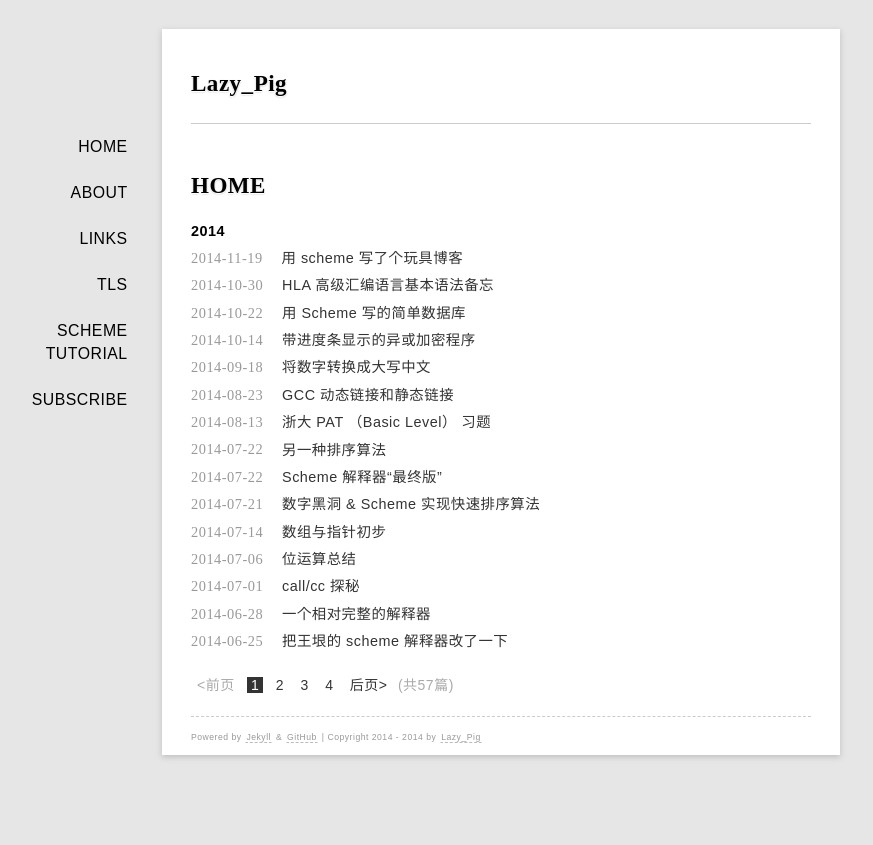
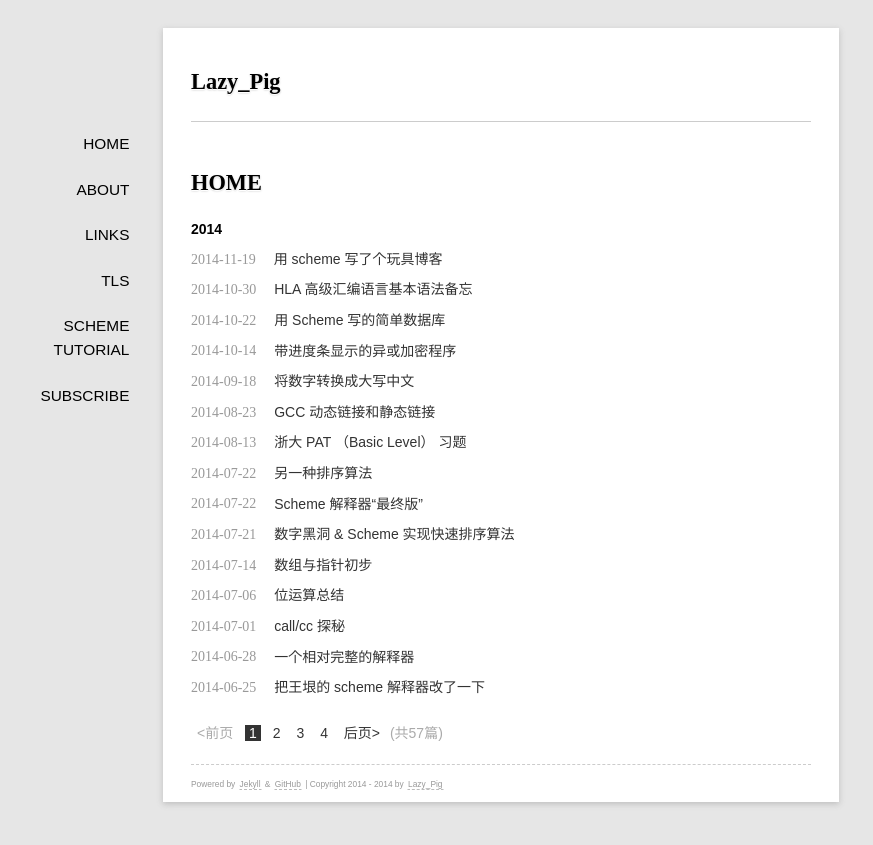
Before and after one commit to rhuichao/uternet.github.io, a Jekyll site: the page built from index.html, in a window 1280 px wide. Shown: the top 845 px of the page, without its empty margins (139-1012 px from the left). Built offline with Jekyll 4.4.1, drawn with Linux system fonts in a browser that asks for light colours; Markdown is read by kramdown in place of the engine named in the settings; the list of posts is cut into pages by our own code.

Commit message:
new document posted

```diff
--- a/media/css/style.css
+++ b/media/css/style.css
@@ -3,14 +3,14 @@
 @import url(http://fonts.googleapis.com/css?family=Gentium+Book+Basic:400,700);
 */
 body{
-    font-size:0.9em;
-    letter-spacing :0.5px;
+    font-size:14px;
+    /*letter-spacing :0.5px;*/
     margin-left:auto;
     margin-right:auto;
     font-family:"Hiragino Sans GB","Microsoft YaHei","WenQianYi Micro Hei",sans-serif;
     color:#000000;
     background-color:#e6e6e6;
-    line-height: 1.5;
+    line-height: 24px;
     /*text-shadow: 0px 0px 0px rgba(0, 0, 0, 0.6), 0px 1px 0px rgba(255, 255, 255, 0.6);*/
 }
 
```
